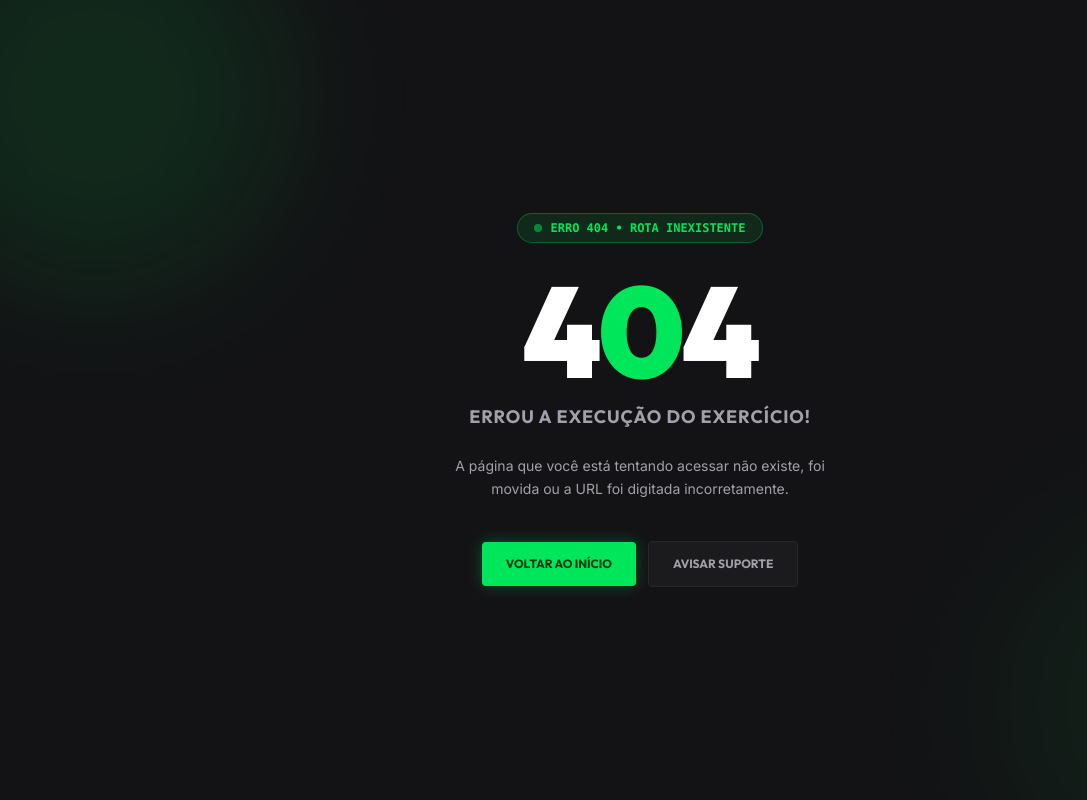
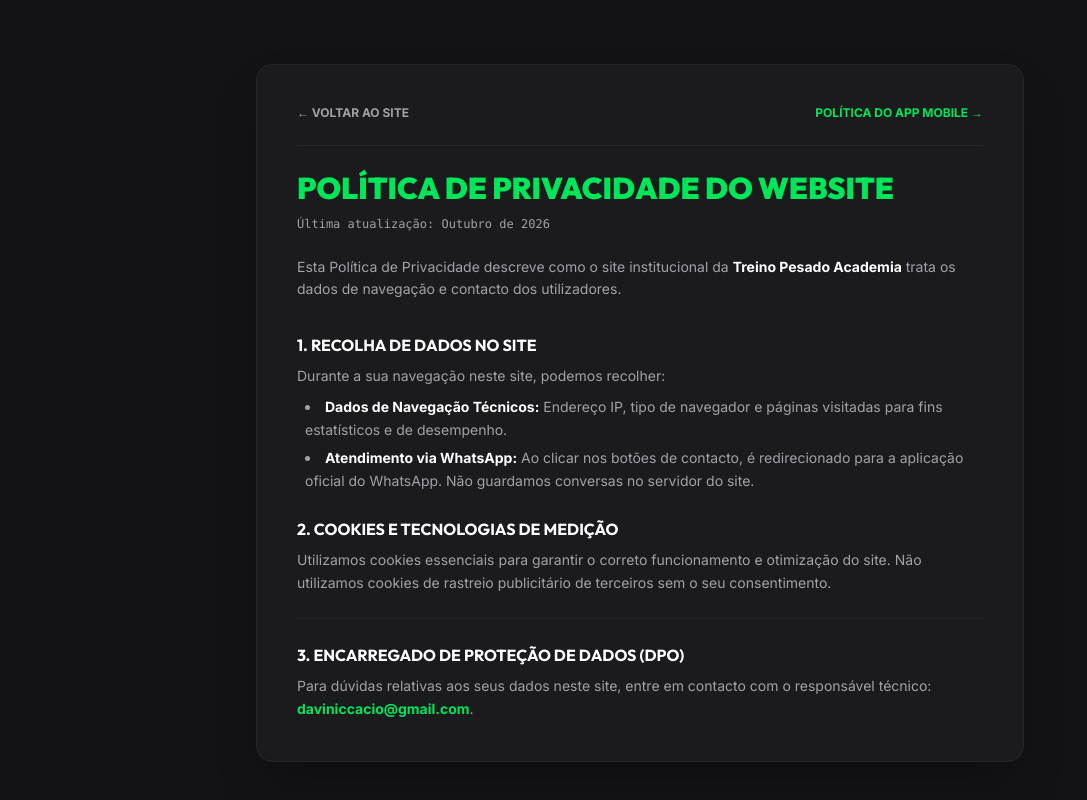
Before and after one commit to daviniccacio/SiteTreinoPesadoAcademia, a Vue app: page /politica-de-privacidade/site in a window 1280 px wide. Before the commit this address had no page. Shown: the top 800 px of the page, without its empty margins (0-1087 px from the left). Built offline with nearby package versions, Linux system fonts and the light colour scheme.

Commit message:
feat: testes e erros consertados

```diff
--- a/index.html
+++ b/index.html
@@ -10,6 +10,16 @@
       name="description"
       content="Treino Pesado Academia em São Mateus do Maranhão. Estrutura completa, equipamentos modernos, fichas 100% digitais no app e mensalidade por apenas R$ 80."
     />
+
+    <script async src="https://www.googletagmanager.com/gtag/js?id=G-P62FZPK9MB"></script>
+    <script>
+      window.dataLayer = window.dataLayer || [];
+      function gtag(){dataLayer.push(arguments);}
+      gtag('js', new Date());
+
+      // Inicialização padrão sem disparo automático de pageview (o Vue Router fará o controlo)
+      gtag('config', 'G-P62FZPK9MB', { send_page_view: false });
+    </script>
 
     <!-- 2. OPEN GRAPH (Otimização para partilha no WhatsApp e Redes Sociais) -->
     <meta property="og:title" content="Treino Pesado Academia | São Mateus do Maranhão" />
--- a/src/components/Footer.vue
+++ b/src/components/Footer.vue
@@ -140,6 +140,7 @@
       <!-- Divisor e Copyright -->
       <div class="mt-12 flex flex-col items-center justify-between gap-4 border-t border-border/50 pt-8 sm:flex-row text-xs text-muted-foreground">
         <p>© 2026 Treino Pesado Academia. Todos os direitos reservados.</p>
+        <p>Desenvolvido por <a href="https://github.com/daviniccacio" target="_blank" rel="noopener noreferrer" class="text-primary hover:underline">daviniccacio</a></p>
 
         <a
           href="#topo"
--- a/src/components/Navbar.vue
+++ b/src/components/Navbar.vue
@@ -7,11 +7,11 @@
       :class="isScrolled ? 'h-12' : 'h-16'">
 
       <!-- Logo e Nome da Academia -->
-      <a href="#topo" class="flex items-center gap-3 transition-transform hover:scale-105">
+      <a href="#topo" class="flex items-center transition-transform">
         <img
           src="https://lh3.googleusercontent.com/aida-public/AB6AXuDCN_9vT5wwOS8mQhgSZRx0OaDqXOsn_anJOuCU-NmBU-qPC13wrqLb-l1idvgdDw1nmET6WbouUdEuRn0AtrGTpLG4R9LaCTvyoopKMg2M0gdLGHBdP1sCajVvSz6UQZ6tUYDELRxDcbjJyXW6nzjEu6y34aiHvE-b1ik7fWbTuWShMrmuVCBQAwEYRJy7mZjmn3CjufQ115qxgAF2E7mK0WrglzR313RWcCF5JmGex0RlVj0FLDygmtj8LS_ohn5IElk"
           alt="Treino Pesado Academia" width="180" height="44" class="w-auto transition-all duration-300"
-          :class="isScrolled ? 'h-8' : 'h-11'" />
+          :class="isScrolled ? 'h-13' : 'h-19'" />
         <span class="hidden font-display font-black uppercase text-white sm:block transition-all duration-300"
           :class="isScrolled ? 'text-base' : 'text-lg'">
           Treino Pesado <span class="text-primary">Academia</span>
--- a/src/router/index.js
+++ b/src/router/index.js
@@ -1,33 +1,21 @@
 import { createRouter, createWebHistory } from 'vue-router'
 
-// Importação das páginas da aplicação
 import HomeView from '@/views/HomeView.vue'
-import PrivacyPolicyView from '@/views/PrivacyPolicyView.vue'
+import SitePrivacyPolicyView from '@/views/SitePrivacyPolicyView.vue'
+import AppPrivacyPolicyView from '@/views/AppPrivacyPolicyView.vue'
 import DeleteAccountView from '@/views/DeleteAccountView.vue'
 import NotFoundView from '@/views/NotFoundView.vue'
 
+// ID de Medição do Google Analytics 4
+const GA_MEASUREMENT_ID = 'G-P62FZPK9MB'
+
 const routes = [
-  {
-    path: '/',
-    name: 'home',
-    component: HomeView
-  },
-  {
-    path: '/politica-de-privacidade',
-    name: 'privacy-policy',
-    component: PrivacyPolicyView
-  },
-  {
-    path: '/exclusao-de-conta',
-    name: 'delete-account',
-    component: DeleteAccountView
-  },
-  // ROTA CATCH-ALL (Captura qualquer URL que não coincida com as rotas acima)
-  {
-    path: '/:pathMatch(.*)*',
-    name: 'not-found',
-    component: NotFoundView
-  }
+  { path: '/', name: 'home', component: HomeView },
+  { path: '/politica-de-privacidade', redirect: '/politica-de-privacidade/site' },
+  { path: '/politica-de-privacidade/site', name: 'site-privacy', component: SitePrivacyPolicyView },
+  { path: '/politica-de-privacidade/app', name: 'app-privacy', component: AppPrivacyPolicyView },
+  { path: '/exclusao-de-conta', name: 'delete-account', component: DeleteAccountView },
+  { path: '/:pathMatch(.*)*', name: 'not-found', component: NotFoundView }
 ]
 
 const router = createRouter({
@@ -38,4 +26,14 @@
   }
 })
 
+// Gancho para envio automático de eventos de visualização de página no GA4
+router.afterEach((to) => {
+  if (typeof window !== 'undefined' && typeof window.gtag === 'function') {
+    window.gtag('config', GA_MEASUREMENT_ID, {
+      page_path: to.fullPath,
+      page_title: document.title
+    })
+  }
+})
+
 export default router
--- /dev/null
+++ b/src/views/SitePrivacyPolicyView.vue
@@ -0,0 +1,50 @@
+<template>
+  <div class="min-h-screen bg-background text-foreground py-16 px-5 flex justify-center items-start">
+    <div class="max-w-3xl w-full bg-surface border border-border rounded-2xl p-6 sm:p-10 shadow-2xl space-y-6">
+
+      <!-- Navegação Superior -->
+      <div class="flex flex-wrap items-center justify-between gap-4 border-b border-border pb-6">
+        <router-link to="/" class="inline-flex items-center gap-2 text-xs font-bold uppercase text-muted-foreground hover:text-primary transition-colors">
+          ← Voltar ao site
+        </router-link>
+        <router-link to="/politica-de-privacidade/app" class="inline-flex items-center gap-2 text-xs font-bold uppercase text-primary hover:underline">
+          Política do App Mobile →
+        </router-link>
+      </div>
+
+      <!-- Título -->
+      <div class="space-y-2">
+        <h1 class="font-display text-2xl sm:text-3xl font-black uppercase text-primary leading-tight">
+          Política de Privacidade do Website
+        </h1>
+        <p class="text-xs font-mono text-muted-foreground">Última atualização: Outubro de 2026</p>
+      </div>
+
+      <p class="text-sm text-muted-foreground leading-relaxed">
+        Esta Política de Privacidade descreve como o site institucional da <strong class="text-foreground">Treino Pesado Academia</strong> trata os dados de navegação e contacto dos utilizadores.
+      </p>
+
+      <div class="space-y-6 pt-2 text-sm text-muted-foreground leading-relaxed">
+        <section class="space-y-2">
+          <h2 class="font-display text-base font-bold uppercase text-foreground">1. Recolha de Dados no Site</h2>
+          <p>Durante a sua navegação neste site, podemos recolher:</p>
+          <ul class="list-disc list-inside space-y-1.5 pl-2">
+            <li><strong class="text-foreground">Dados de Navegação Técnicos:</strong> Endereço IP, tipo de navegador e páginas visitadas para fins estatísticos e de desempenho.</li>
+            <li><strong class="text-foreground">Atendimento via WhatsApp:</strong> Ao clicar nos botões de contacto, é redirecionado para a aplicação oficial do WhatsApp. Não guardamos conversas no servidor do site.</li>
+          </ul>
+        </section>
+
+        <section class="space-y-2">
+          <h2 class="font-display text-base font-bold uppercase text-foreground">2. Cookies e Tecnologias de Medição</h2>
+          <p>Utilizamos cookies essenciais para garantir o correto funcionamento e otimização do site. Não utilizamos cookies de rastreio publicitário de terceiros sem o seu consentimento.</p>
+        </section>
+
+        <section class="space-y-2 border-t border-border/60 pt-6">
+          <h2 class="font-display text-base font-bold uppercase text-foreground">3. Encarregado de Proteção de Dados (DPO)</h2>
+          <p>Para dúvidas relativas aos seus dados neste site, entre em contacto com o responsável técnico: <a href="mailto:daviniccacio@gmail.com" class="text-primary font-bold hover:underline">daviniccacio@gmail.com</a>.</p>
+        </section>
+      </div>
+
+    </div>
+  </div>
+</template>
--- a/vite.config.js
+++ b/vite.config.js
@@ -4,10 +4,7 @@
 import { fileURLToPath, URL } from 'node:url'
 
 export default defineConfig({
-  plugins: [
-    vue(),
-    tailwindcss()
-  ],
+  plugins: [vue(), tailwindcss()],
   resolve: {
     alias: {
       '@': fileURLToPath(new URL('./src', import.meta.url))
@@ -16,8 +13,12 @@
   preview: {
     port: 3000,
     headers: {
-      // Garante cache imutável de alta performance para os assets compilados
-      'Cache-Control': 'public, max-age=31536000, immutable'
+      'Cache-Control': 'public, max-age=31536000, immutable',
+      // Cabeçalhos de Segurança HTTP
+      'X-Frame-Options': 'DENY',
+      'X-Content-Type-Options': 'nosniff',
+      'Referrer-Policy': 'strict-origin-when-cross-origin',
+      'Permissions-Policy': 'camera=(), microphone=(), geolocation=()'
     }
   },
   build: {
```
Also changed, not shown: src/views/AppPrivacyPolicyView.vue (renamed from src/views/PrivacyPolicyView.vue), 1 other file (tests, documents, lock files or other folders).
